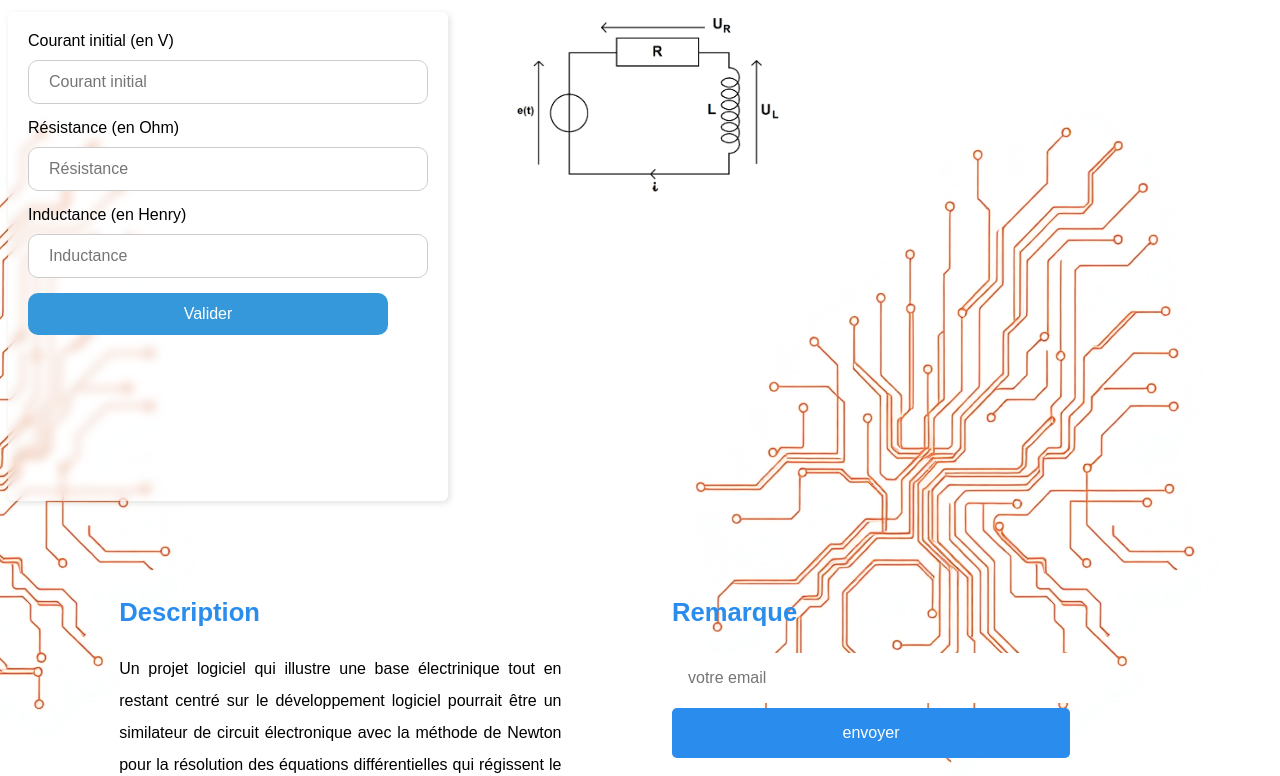
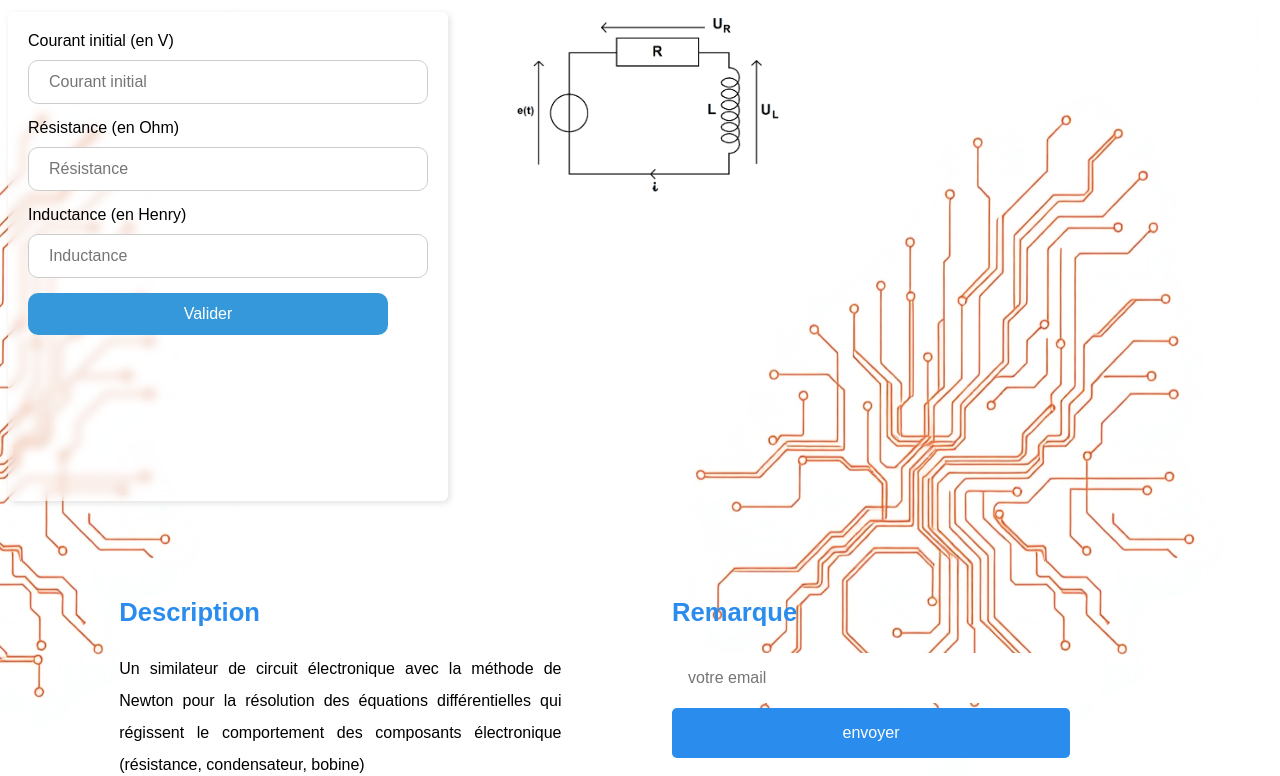
Before and after one commit to ItsTojoNyAina/Circuit_RLC, a website: page assets/Other Pages/CircuitRL.html in a window 1280 px wide. Shown: the part 120-896 px from the top of the page. Drawn offline with nearby package versions, Linux system fonts and the light colour scheme.

Commit message:
Update CircuitRL.html

```diff
--- a/assets/Other Pages/CircuitRL.html
+++ b/assets/Other Pages/CircuitRL.html
@@ -153,9 +153,7 @@
         <div class="column about">
           <h3>Description</h3>
           <p>
-            Un projet logiciel qui illustre une base électrinique tout en
-            restant centré sur le développement logiciel pourrait être un
-            similateur de circuit électronique avec la méthode de Newton pour la
+            Un similateur de circuit électronique avec la méthode de Newton pour la
             résolution des équations différentielles qui régissent le
             comportement des composants électronique (résistance, condensateur,
             bobine)
```
